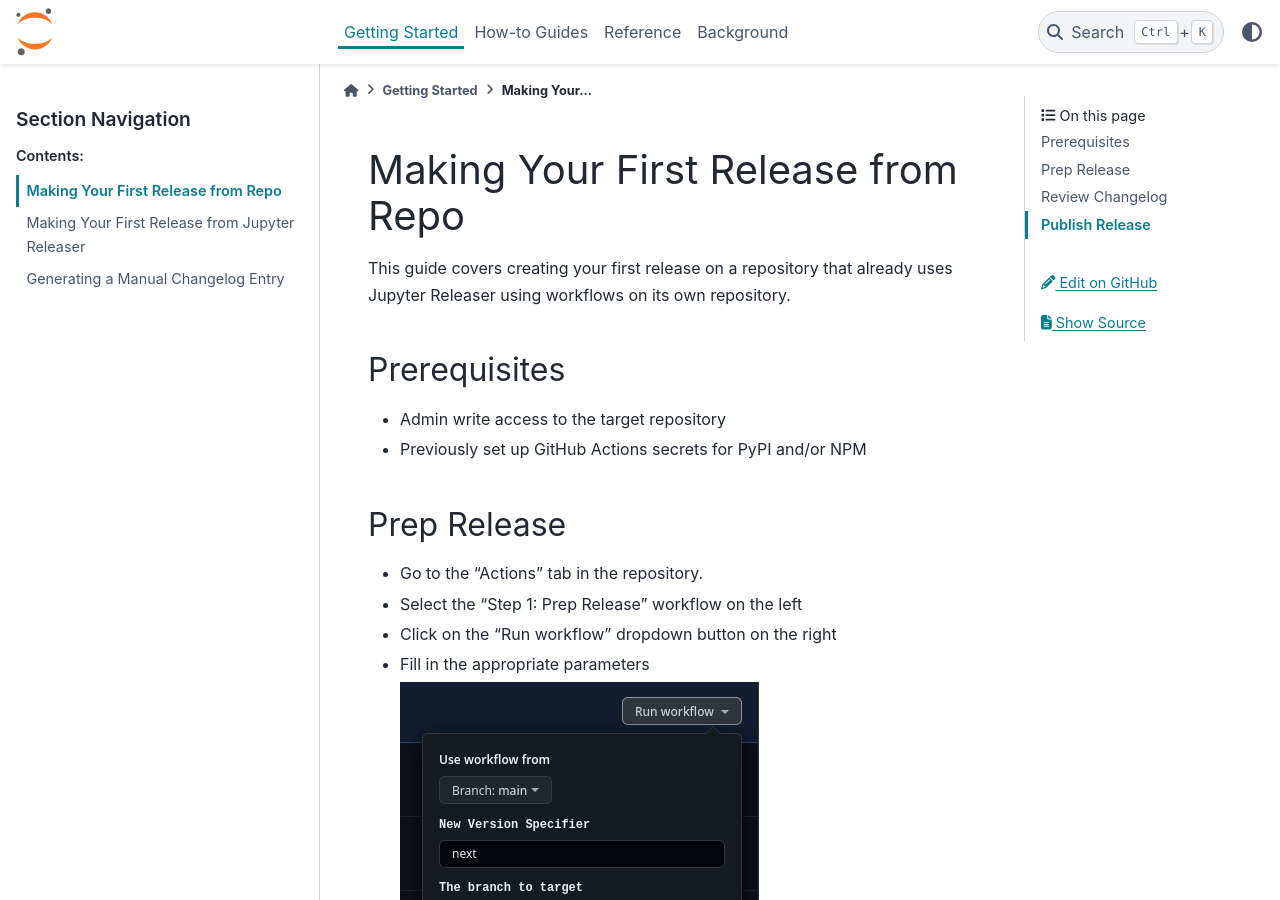
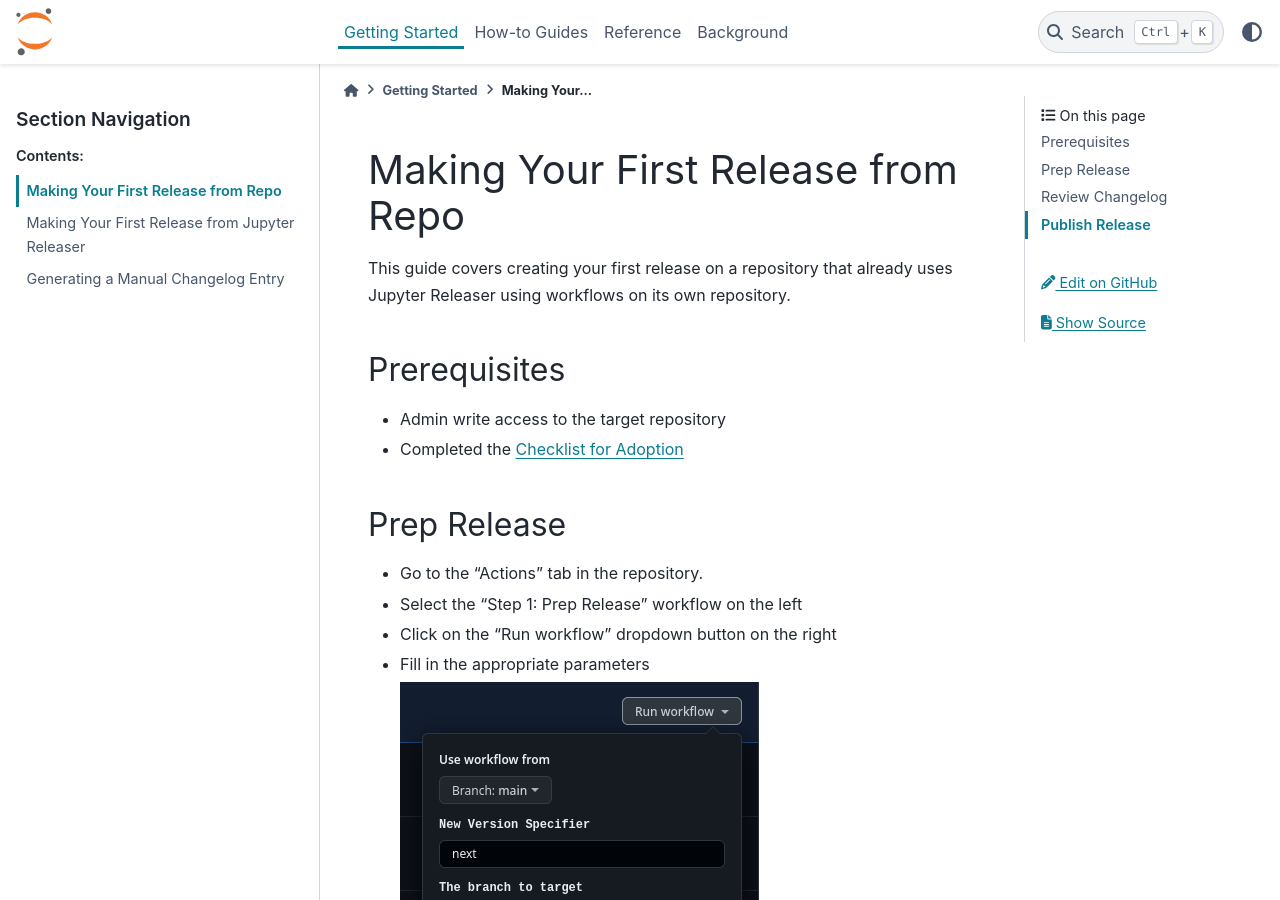
Before and after one commit to jupyter-server/jupyter_releaser, a Sphinx documentation site: the page built from docs/source/get_started/making_release_from_repo.md, in a window 1280 px wide and 900 px high. Built offline with Sphinx 7.4.7 and the PyData theme 0.15.4, drawn with Linux system fonts in a browser that asks for light colours.

Commit message:
Update Getting Started Guide

```diff
--- a/docs/source/get_started/making_release_from_repo.md
+++ b/docs/source/get_started/making_release_from_repo.md
@@ -6,7 +6,7 @@ already uses Jupyter Releaser using workflows on its own repository.
 ## Prerequisites
 
 - Admin write access to the target repository
-- Previously set up GitHub Actions secrets for PyPI and/or NPM
+- Completed the [Checklist for Adoption](../how_to_guides/convert_repo_from_repo.md#checklist-for-adoption)
 
 ## Prep Release
 
```
